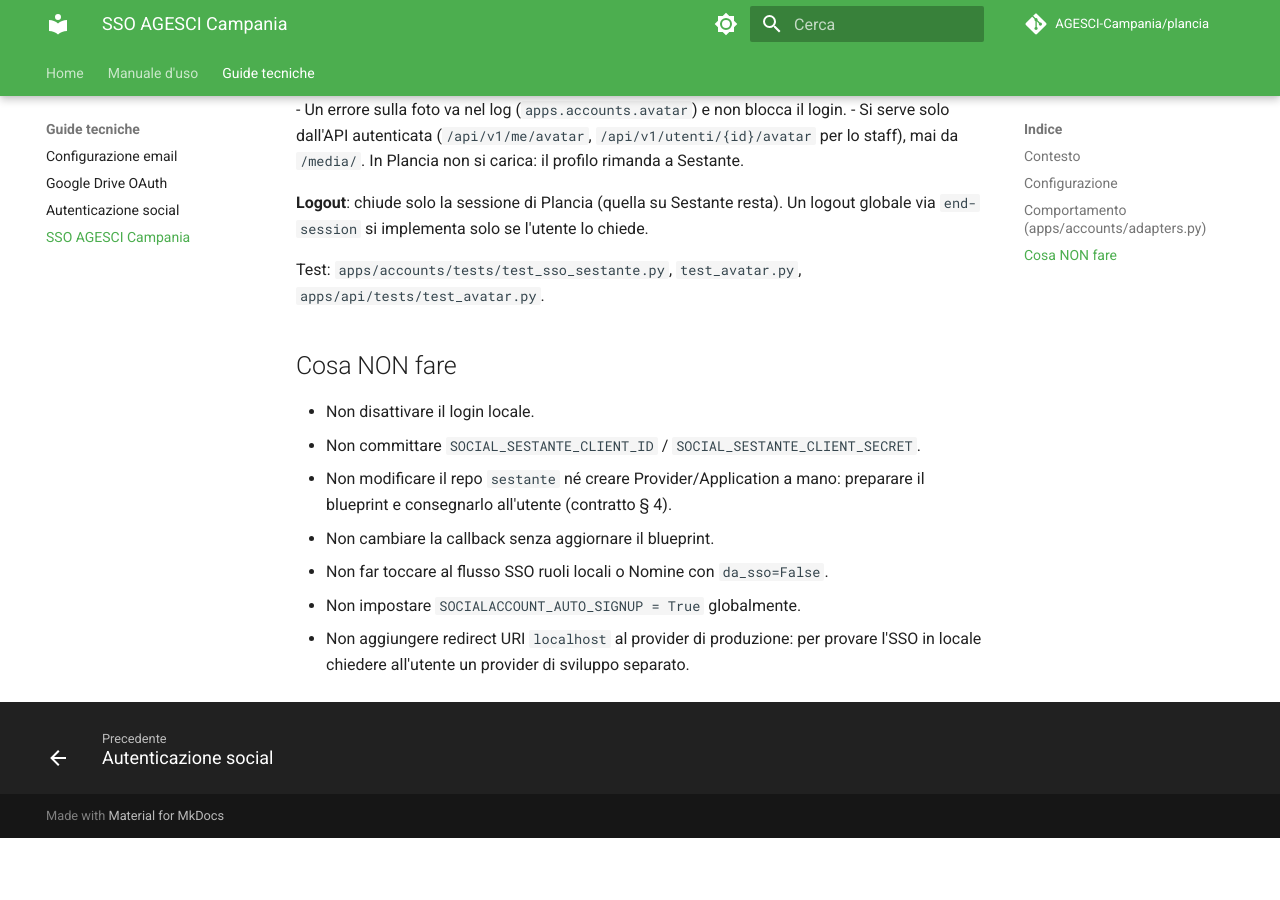
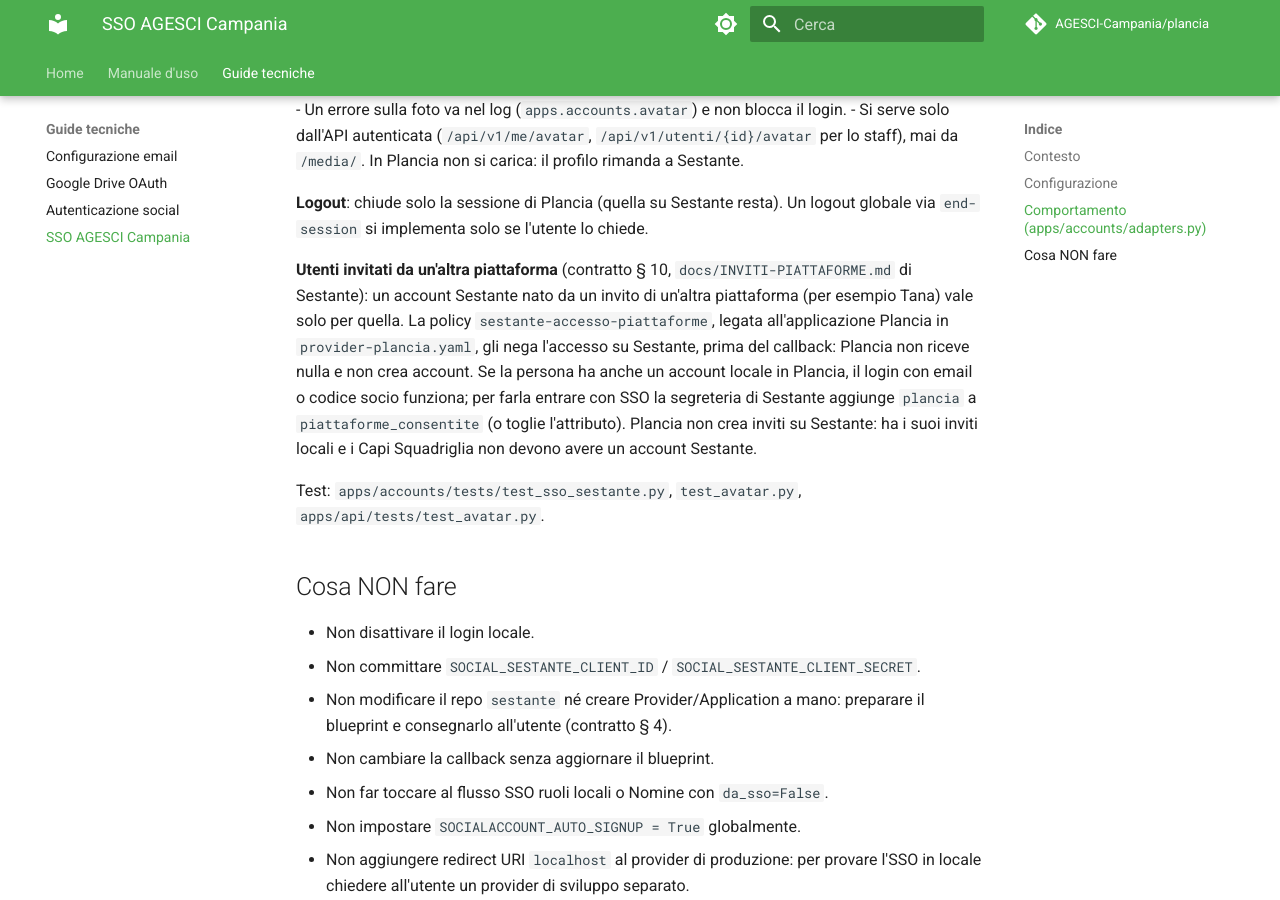
Before and after one commit to AGESCI-Campania/plancia, an MkDocs documentation site: the page built from docs/guide/sso_sestante.md, in a window 1280 px wide and 900 px high, scrolled down 2562 px. Built offline with MkDocs 1.6.1 and Material for MkDocs 9.7.7, drawn with Linux system fonts in a browser that asks for light colours; comment, search, counter and statistics services are not loaded; before the commit the page ends 3400 px from its top, so only the background shows below that.

Commit message:
docs: utenti invitati da un'altra piattaforma nella guida SSO Sestante
Co-Authored-By: Claude Opus 5.5 <noreply@anthropic.com>

```diff
--- a/docs/guide/sso_sestante.md
+++ b/docs/guide/sso_sestante.md
@@ -93,6 +93,15 @@ locale deve restare soggetto alla MFA di Plancia.
 **Logout**: chiude solo la sessione di Plancia (quella su Sestante resta). Un logout globale via
 `end-session` si implementa solo se l'utente lo chiede.
 
+**Utenti invitati da un'altra piattaforma** (contratto § 10, `docs/INVITI-PIATTAFORME.md` di
+Sestante): un account Sestante nato da un invito di un'altra piattaforma (per esempio Tana) vale
+solo per quella. La policy `sestante-accesso-piattaforme`, legata all'applicazione Plancia in
+`provider-plancia.yaml`, gli nega l'accesso su Sestante, prima del callback: Plancia non riceve
+nulla e non crea account. Se la persona ha anche un account locale in Plancia, il login con email
+o codice socio funziona; per farla entrare con SSO la segreteria di Sestante aggiunge `plancia` a
+`piattaforme_consentite` (o toglie l'attributo). Plancia non crea inviti su Sestante: ha i suoi
+inviti locali e i Capi Squadriglia non devono avere un account Sestante.
+
 Test: `apps/accounts/tests/test_sso_sestante.py`, `test_avatar.py`, `apps/api/tests/test_avatar.py`.
 
 ## Cosa NON fare
```
